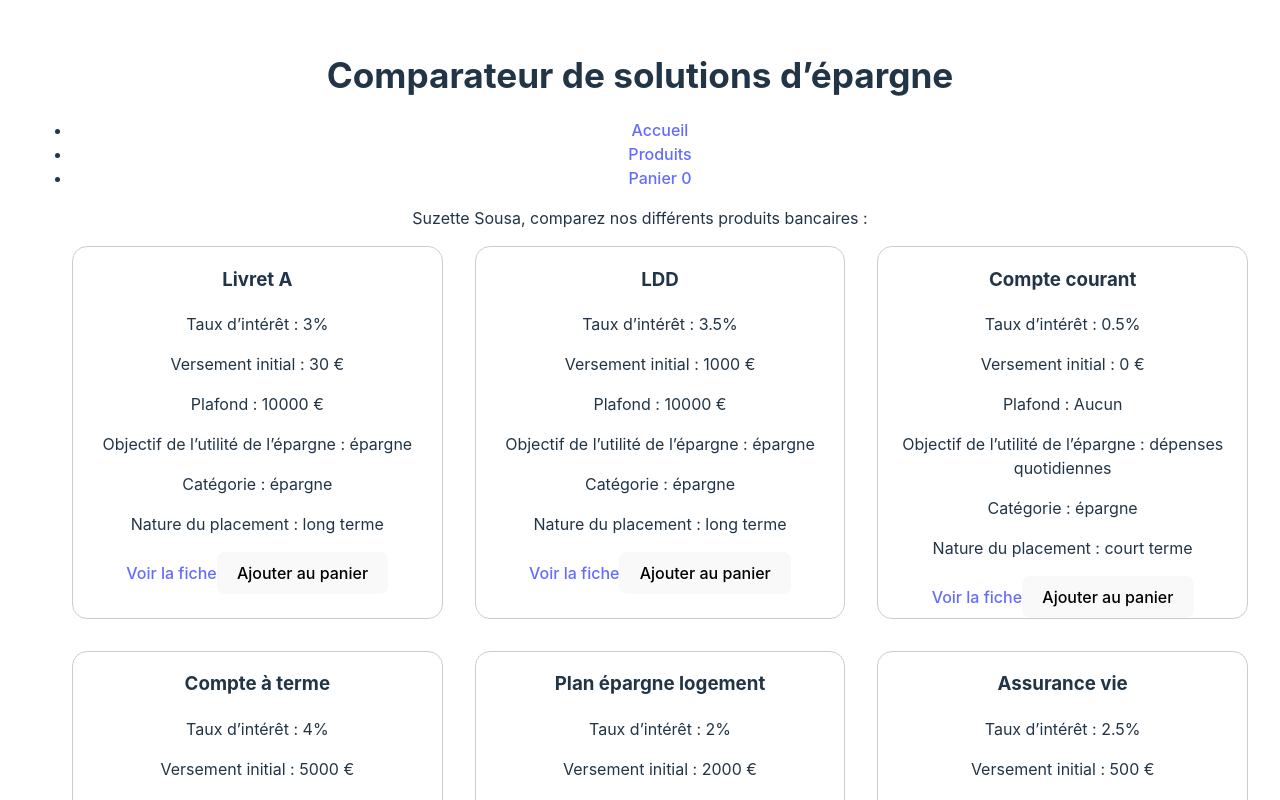
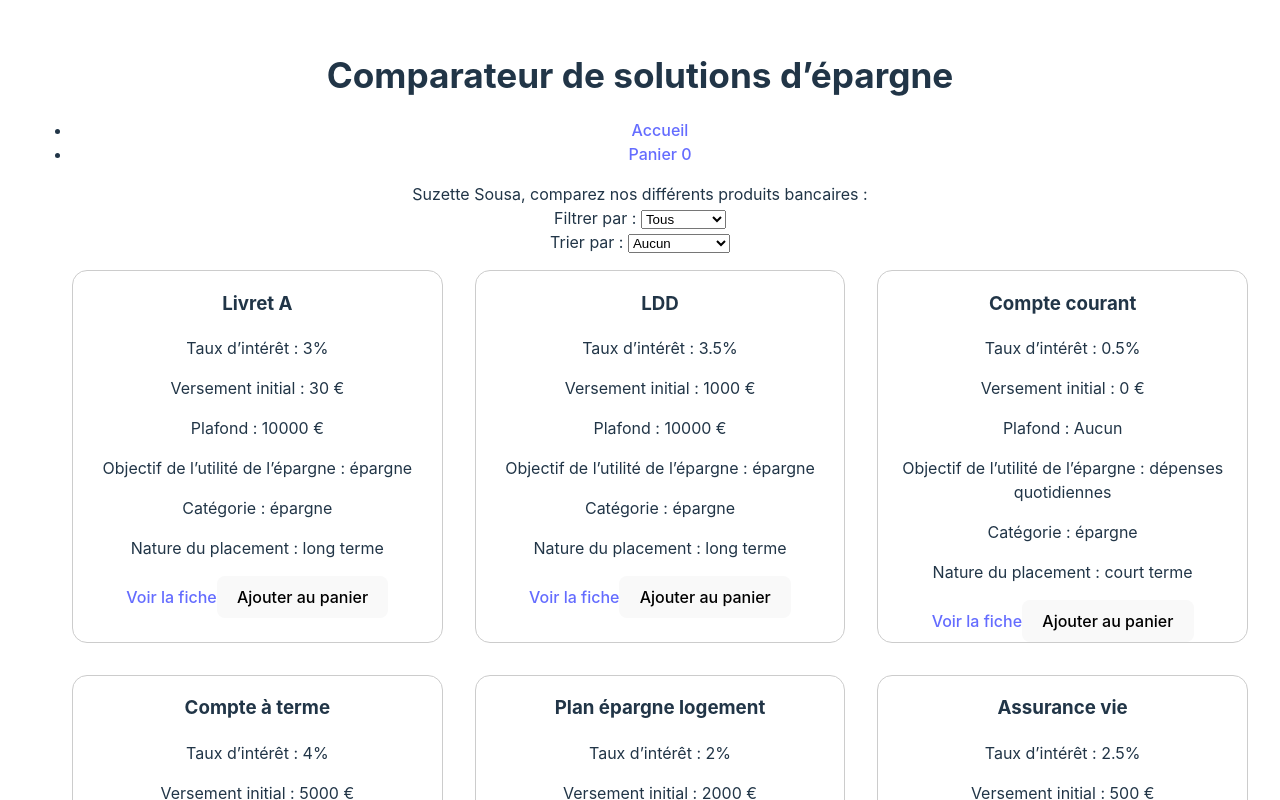
Before and after one commit to suzette-sousa/comparateur-solutions-epargne, a React (Vite) app: page / in a window 1280 px wide. Shown: the top 800 px of the page. Built offline with nearby package versions, Linux system fonts and the light colour scheme.

Commit message:
filtering and sorting

```diff
--- /dev/null
+++ b/src/components/FilterSelector/FilterSelector.jsx
@@ -0,0 +1,16 @@
+const FilterSelector = (props) => {
+  const { filter, onFilterChange } = props;
+
+  return (
+    <div>
+      <label htmlFor="filter">Filtrer par : </label>
+      <select id="filter" value={filter} onChange={onFilterChange}>
+        <option value="">Tous</option>
+        <option value="épargne">Épargne</option>
+        <option value="assurance">Assurance</option>
+      </select>
+    </div>
+  );
+};
+
+export default FilterSelector;
--- a/src/components/Header/Header.jsx
+++ b/src/components/Header/Header.jsx
@@ -9,13 +9,11 @@ const Header = () => {
       <header>
         <h1>Comparateur de solutions d’épargne</h1>
       </header>
+
       <nav>
         <ul>
           <li>
             <Link to="/">Accueil</Link>
-          </li>
-          <li>
-            <Link to="/nos-produits">Produits</Link>
           </li>
           <li>
             <Link to="/panier">Panier {cartItems.length}</Link>
--- a/src/components/ProductList/ProductList.jsx
+++ b/src/components/ProductList/ProductList.jsx
@@ -1,8 +1,10 @@
 import { Link } from 'react-router-dom';
 import classes from './productList.module.scss';
 import { UserContext } from '../../context/UserContext';
-import { useContext, useEffect } from 'react';
+import { useContext, useState } from 'react';
 import { CartContext } from '../../context/CartContext';
+import FilterSelector from '../FilterSelector/FilterSelector';
+import SortBySelector from '../SortBy/SortBy';
 
 const ProductList = (props) => {
   const { products } = props;
@@ -10,11 +12,46 @@ const ProductList = (props) => {
   const { userName } = useContext(UserContext);
   const { addToCart, isItemInCart } = useContext(CartContext);
 
+  const [filter, setFilter] = useState('');
+  const [sortBy, setSortBy] = useState('');
+
+  const handleFilterChange = (event) => {
+    setFilter(event.target.value);
+  };
+
+  const handleSortByChange = (event) => {
+    setSortBy(event.target.value);
+  };
+
+  let filteredProducts = products;
+  if (filter) {
+    filteredProducts = products.filter(
+      (product) => product.category === filter
+    );
+  }
+
+  if (sortBy) {
+    filteredProducts.sort((a, b) => {
+      if (sortBy === 'interestRate') {
+        return a.interestRate - b.interestRate;
+      } else if (sortBy === 'name') {
+        return a.name.localeCompare(b.name);
+      }
+      return 0;
+    });
+  }
+
   return (
     <>
       {userName}, comparez nos différents produits bancaires :
+      <div>
+        <FilterSelector filter={filter} onFilterChange={handleFilterChange} />
+      </div>
+      <div>
+        <SortBySelector sortBy={sortBy} onSortByChange={handleSortByChange} />
+      </div>
       <ul className={classes.productList}>
-        {products.map((product) => (
+        {filteredProducts.map((product) => (
           <li className={classes.productList_item} key={product.id}>
             <h3>{product.name}</h3>
             <p>Taux d’intérêt : {product.interestRate}%</p>
--- /dev/null
+++ b/src/components/SortBy/SortBy.jsx
@@ -0,0 +1,16 @@
+const SortBySelector = (props) => {
+  const { sortBy, onSortByChange } = props;
+
+  return (
+    <div>
+      <label htmlFor="sortBy">Trier par : </label>
+      <select id="sortBy" value={sortBy} onChange={onSortByChange}>
+        <option value="">Aucun</option>
+        <option value="interestRate">Taux d’intérêt</option>
+        <option value="name">Nom</option>
+      </select>
+    </div>
+  );
+};
+
+export default SortBySelector;
```
